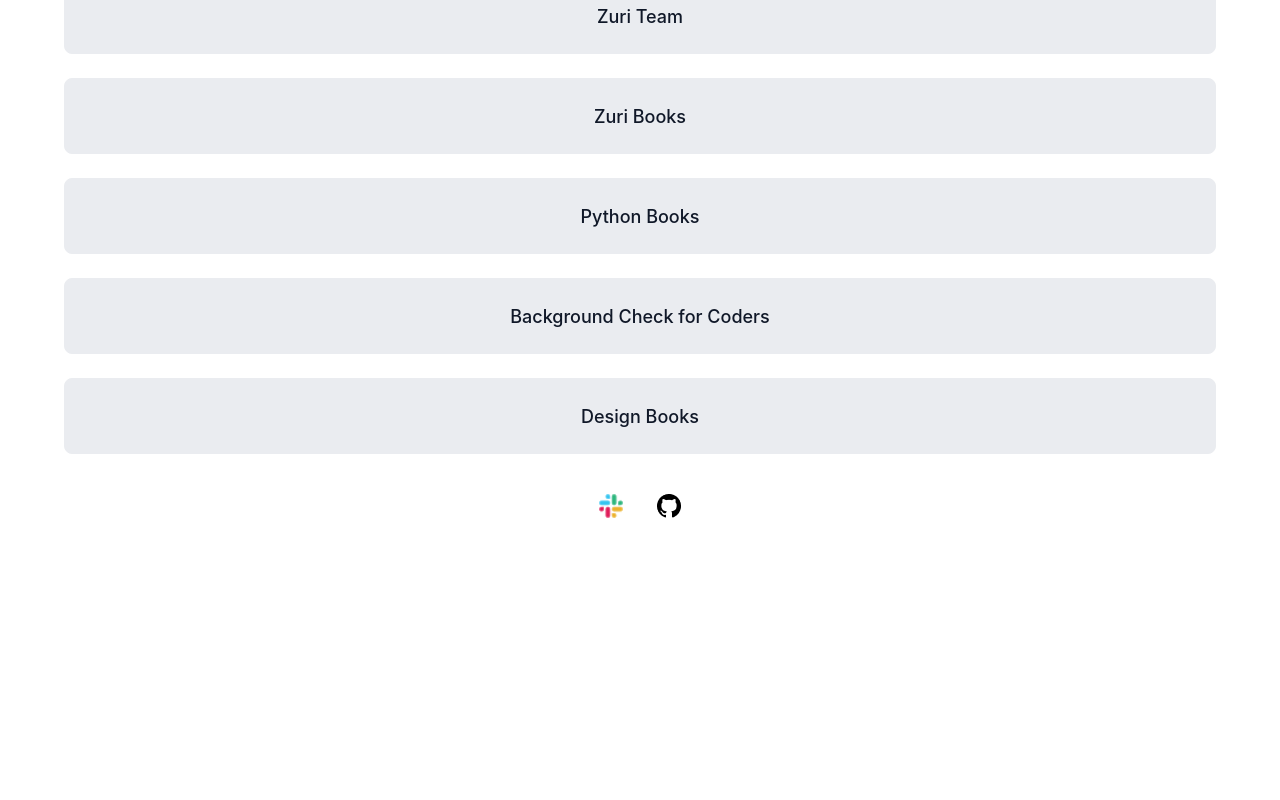
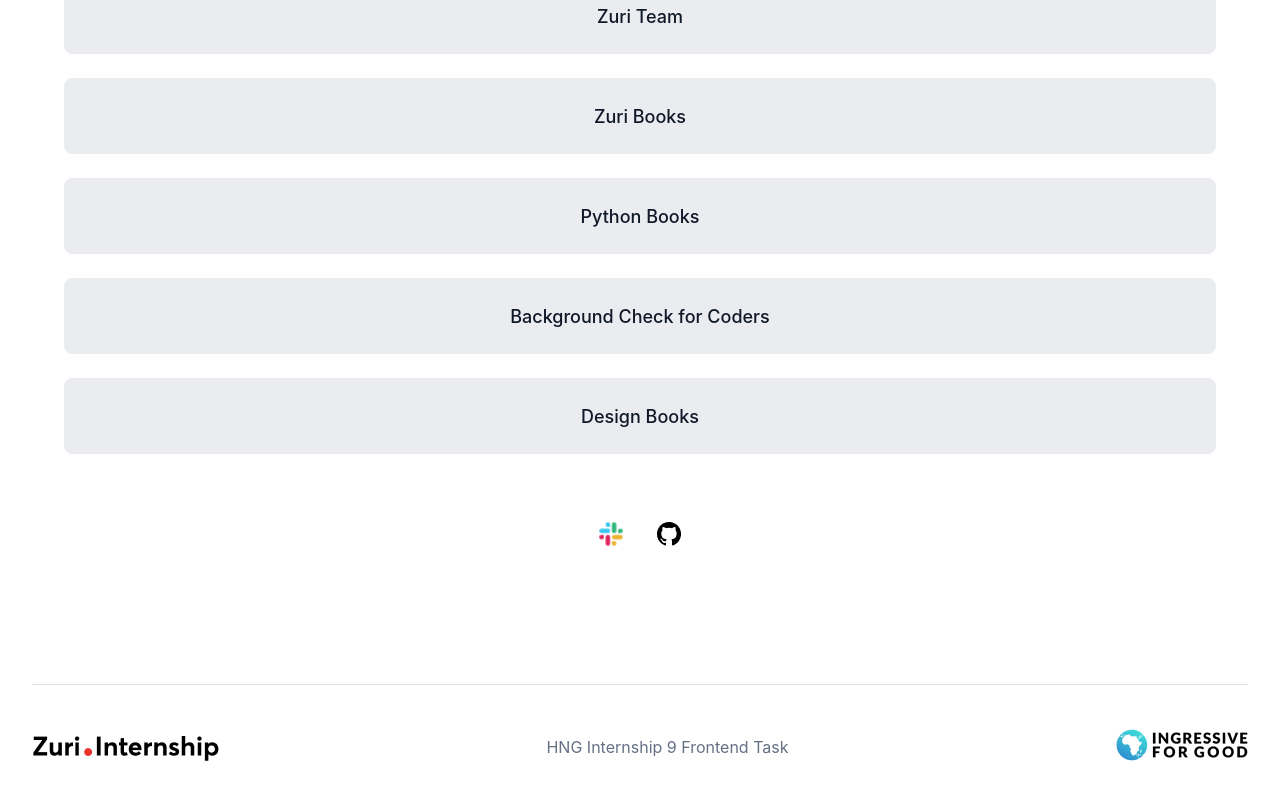
Before and after one commit to ShuaibuMaryam/hng-stage1-task, a React (Create React App) app: page / in a window 1280 px wide. Shown: the part 268-1068 px from the top of the page. Before the commit the page ends 800 px from the top, so only its background shows below. Built offline with nearby package versions, Linux system fonts and the light colour scheme.

Commit message:
adding footer

```diff
--- a/src/App.js
+++ b/src/App.js
@@ -1,6 +1,7 @@
 import './App.css';
 import Header from './Components/Header'
 import Links from './Components/Links'
+import Footer from './Components/Footer'
 
 function App() {
   return (
@@ -8,6 +9,8 @@ function App() {
       <Header />
 
       <Links />
+
+      <Footer />
     </div>
   );
 }
--- /dev/null
+++ b/src/Components/Footer.js
@@ -0,0 +1,24 @@
+import React from 'react'
+import zuriLogo from '../Assets/zuri logo.png'
+import i4gLogo from '../Assets/I4G.png'
+import '../Styles/footer.css'
+
+function Footer() {
+  return (
+    <div>
+        <footer>
+            <div>
+                <img src={zuriLogo} alt='zuri logo'/>
+            </div>
+            <div className='footer__text'>
+                <span>HNG Internship 9 Frontend Task</span>
+            </div>
+            <div>
+                <img src={i4gLogo} alt='I4G logo'/>
+            </div>
+        </footer>
+    </div>
+  )
+}
+
+export default Footer
--- a/src/Components/Header.js
+++ b/src/Components/Header.js
@@ -9,6 +9,7 @@ function Header() {
         <div className='profile__section'>
             <div>
                 <img src= {profileImg} alt='user display' id='profile__img'/>
+                <div className=''><i></i></div>
             </div>
             <h4 id='twitter'>Maryam Shuaibu</h4>
             <h4 id='slack'>Dabagal Maryam Shuaibu</h4>
--- /dev/null
+++ b/src/Styles/footer.css
@@ -0,0 +1,14 @@
+footer{
+    display: flex;
+    width: 1216px;
+    align-items: center;
+    justify-content: space-between;
+    border-top: 1px solid #dee0e6;
+    margin: 0 auto;
+    padding: 44px 0;
+}
+.footer__text{
+    font-weight: 400;
+    font-size: 16px;
+    color: #667085;
+}
--- a/src/Styles/links.css
+++ b/src/Styles/links.css
@@ -34,10 +34,15 @@
 
 .icons{
     display: flex;
+    justify-content: center;
+    align-items: center;
     gap: 34px;
+    width: 1216px;
+    height: 72px;
+    margin: 20px 0 114px 0;
+
 }
 .icons > img{
-    margin-top: 16px;
     width: 24px;
     height: 24px;
 }
```
Also changed, not shown: src/Assets/I4G.png (added), src/Assets/zuri logo.png (added).
